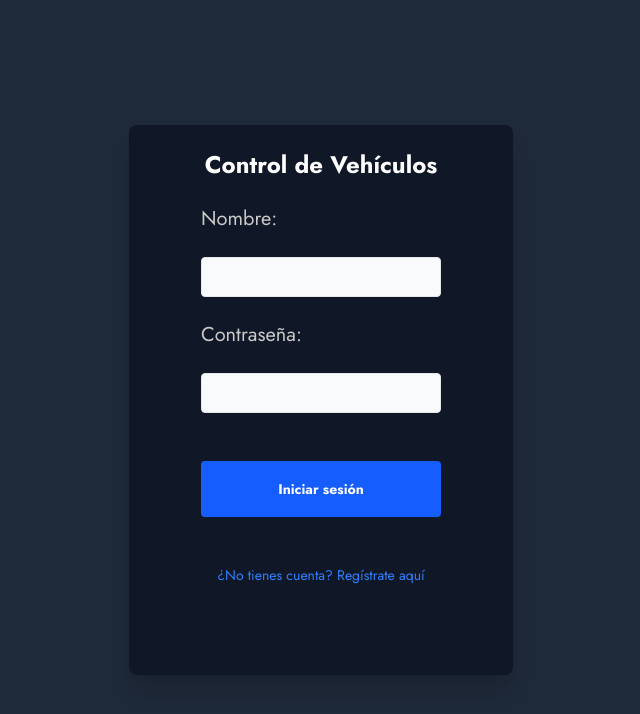
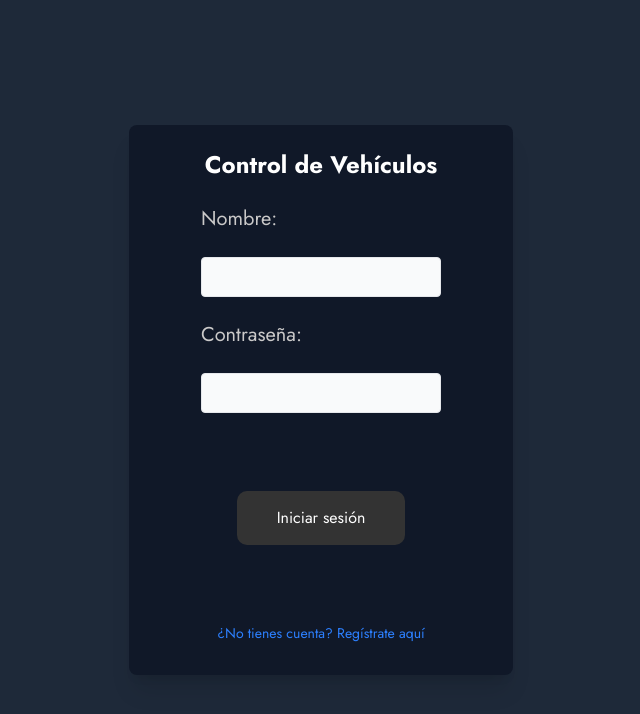
Before and after one commit to Honcito/Control_Vehiculos_nodejs_react, a React (Vite) app in the folder frontend/: page /login in a window 1280 px wide. Shown: the top 714 px of the page, without its empty margins (319-959 px from the left). Built offline with nearby package versions, Linux system fonts and the light colour scheme; no server answers.

Commit message:
fixed role by rol & added glowing button on login

```diff
--- a/frontend/src/App.jsx
+++ b/frontend/src/App.jsx
@@ -58,7 +58,7 @@ function App() {
               </MainLayout>
             }
           />
-          <Route path="/logout" element={<Logout />} />
+          <Route path="/logout" element={<Login />} />
         </Routes>
       </div>
     </>
--- /dev/null
+++ b/frontend/src/btn.css
@@ -0,0 +1,76 @@
+/* BUTTON */
+.btn-login {
+    padding: 15px 40px;
+    border: none;
+    outline: none;
+    color: #FFF;
+    cursor: pointer;
+    position: relative;
+    z-index: 0;
+    border-radius: 12px;
+    margin: 30px;
+}
+
+.btn-login::after {
+    content: "";
+    z-index: -1;
+    position: absolute;
+    width: 100%;
+    height: 100%;
+    background-color: #333;
+    left: 0;
+    top: 0;
+    border-radius: 10px;
+}
+
+/* GLOW */
+.btn-login::before {
+    content: "";
+    background: linear-gradient(45deg,
+            #FF0000, #FF7300, #FFFB00, #48FF00,
+            #00FFD5, #002BFF, #FF00C8, #FF0000);
+    position: absolute;
+    top: -2px;
+    left: -2px;
+    background-size: 600%;
+    z-index: -1;
+    width: calc(100% + 4px);
+    height: calc(100% + 4px);
+    filter: blur(8px);
+    animation: glowing 20s;
+
+    /* ANIMATION */
+    transition: opacity .3s ease-in-out;
+    border-radius: 10px;
+    opacity: 0;
+}
+
+@keyframes glowing {
+    0% {
+        background-position: 0 0;
+    }
+
+    50% {
+        background-position: 400% 0;
+    }
+
+    100% {
+        background-position: 0 0;
+    }
+}
+
+/* HOVER */
+.btn-login:hover::before {
+    opacity: 1;
+}
+
+.btn-login:active:after {
+    background: transparent;
+}
+
+.btn-login:active {
+    color: #000;
+    font-weight: bold;
+
+
+}
--- a/frontend/src/components/Navbar.jsx
+++ b/frontend/src/components/Navbar.jsx
@@ -14,7 +14,7 @@ const Navbar = () => {
   return (
     <nav className="navbar">
       <div className="navbar-container">
-        <a href="/" className="navbar-logo">
+        <a href="/home" className="navbar-logo">
           <img src={logo} alt="Logo Grasalva" />
         </a>
 
@@ -28,9 +28,10 @@ const Navbar = () => {
         </button>
 
         <ul className={`navbar-menu ${menuActive ? "active" : ""}`}>
-          <li><NavLink to="/">Inicio</NavLink></li>
+          <li><NavLink to="/home">Inicio</NavLink></li>
 
           {user?.role === "ROLE_ADMIN" && (
+
             <>
               <li><NavLink to="/propietarios">Propietarios</NavLink></li>
               <li><NavLink to="/vehiculos">Vehículos</NavLink></li>
--- a/frontend/src/context/AuthContext.jsx
+++ b/frontend/src/context/AuthContext.jsx
@@ -16,7 +16,7 @@ export const AuthProvider = ({ children }) => {
   // Login
   const login = async (credentials) => {
     try {
-      console.log("Enviando login con:", credentials);
+      //console.log("Enviando login con:", credentials);
 
       const res = await axios.post("http://localhost:3000/api/auth/login", credentials, {
         withCredentials: true,
--- a/frontend/src/index.css
+++ b/frontend/src/index.css
@@ -4,7 +4,7 @@
     themes: forest --default, light;
 }
 
-@import url('https://fonts.googleapis.com/css2?family=Jost:ital,wght@0,100..900;1,100..900&display=swap');
+
 
 body {
     font-family: 'Jost', sans-serif; }
--- a/frontend/src/pages/Login.jsx
+++ b/frontend/src/pages/Login.jsx
@@ -1,6 +1,7 @@
 import { useState } from "react";
 import { useAuth } from "../context/AuthContext";
 import { useNavigate } from "react-router-dom";
+import '../btn.css'
 
 const Login = () => {
   const { login } = useAuth();
@@ -70,7 +71,8 @@ const Login = () => {
           <div className="mb-6 flex items-center justify-center">
             <button
               type="submit"
-              className="w-60 h-14 bg-blue-600 hover:bg-blue-700 rounded text-sm font-bold text-white transition duration-200"
+              className="btn-login"
+              // w-60 h-14 bg-blue-600 hover:bg-blue-700 rounded text-sm font-bold text-white transition duration-200
             >
               Iniciar sesión
             </button>
```
Also changed, not shown: 2 other files (tests, documents, lock files or other folders).
